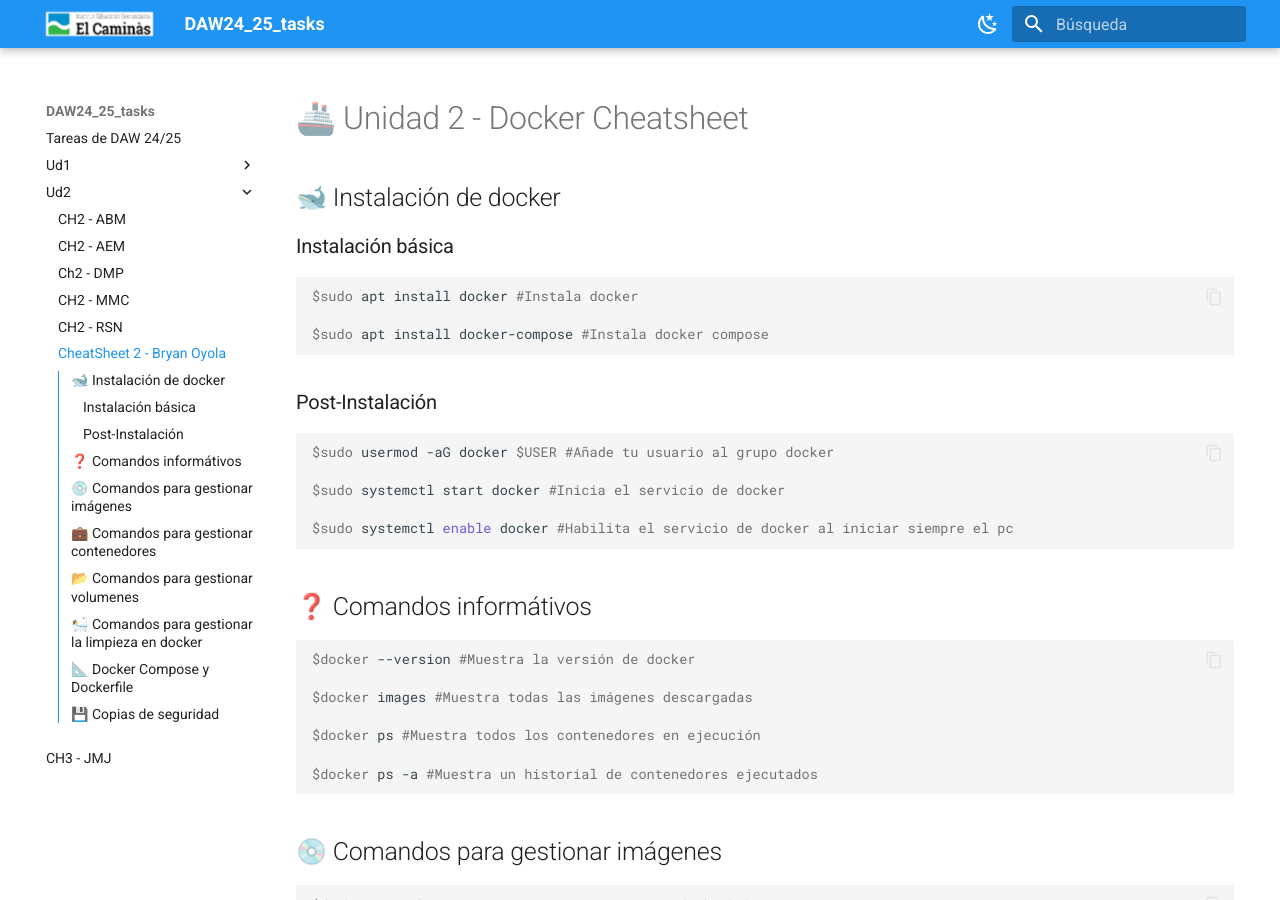
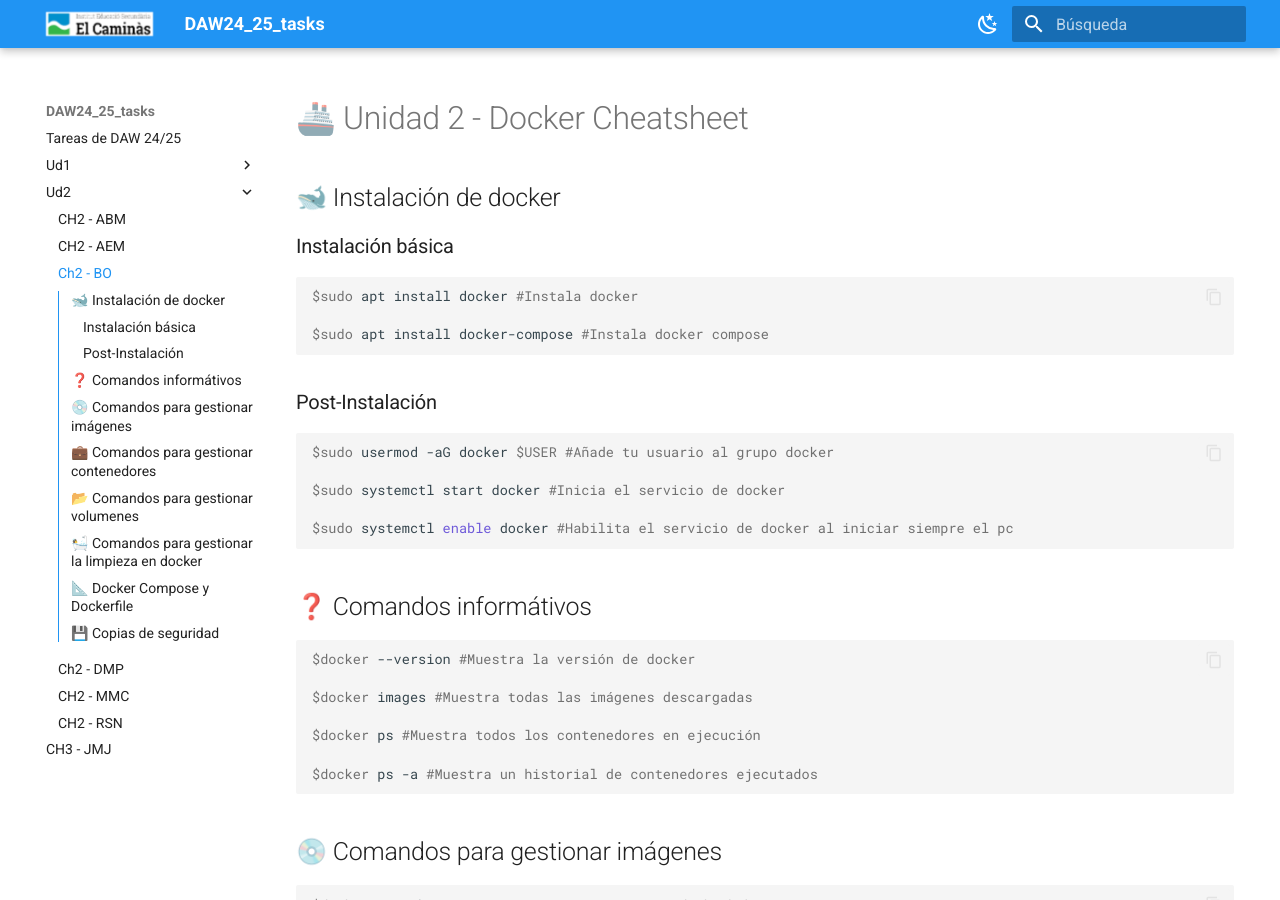
Before and after one commit to jmunozji/DAW24_25_tasks, an MkDocs documentation site: the page built from docs/Ud2/Ch2_BO.md, in a window 1280 px wide and 900 px high. Built offline with MkDocs 1.6.1 and Material for MkDocs 9.7.7, drawn with Linux system fonts in a browser that asks for light colours.

Commit message:
Cambio title Ch2_BO

```diff
--- a/docs/Ud2/BSO/cheatsheet.md
+++ b/docs/Ud2/Ch2_BO.md
@@ -1,5 +1,5 @@
 ---
-title: 'CheatSheet 2 - Bryan Oyola'
+title: 'Ch2 - BO'
 ---
 
 # 🚢 Unidad 2 - Docker Cheatsheet
```
